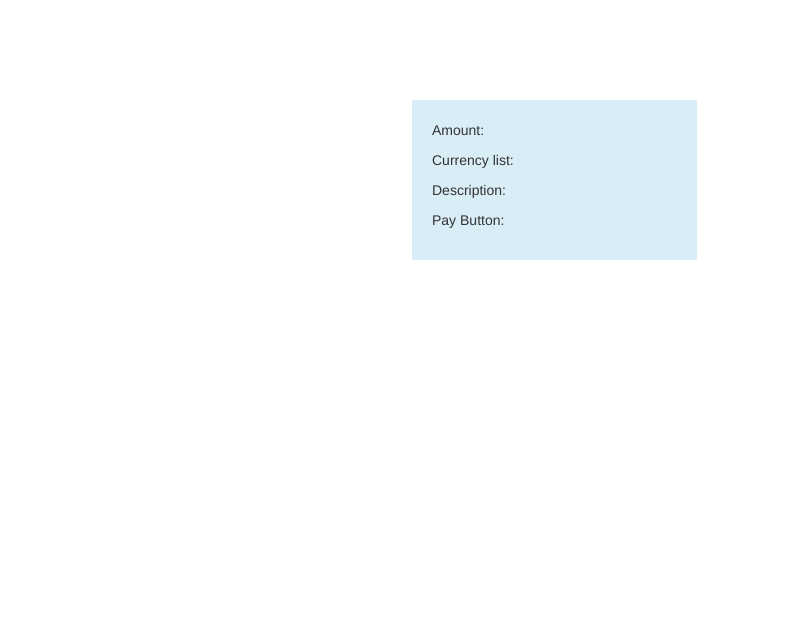
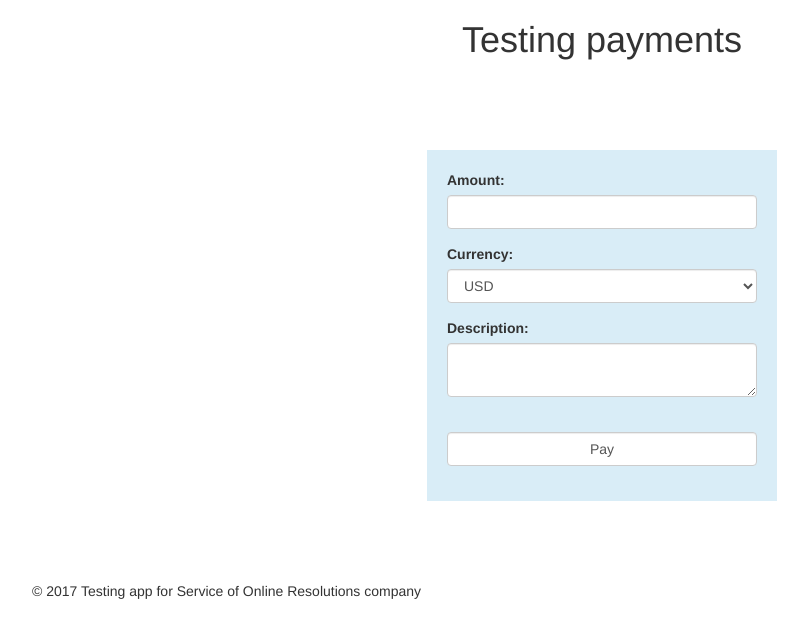
Before and after one commit to grydinywka/sor-test-task, a Flask app: page / in a window 1280 px wide. Shown: the top 638 px of the page, without its empty margins (38-846 px from the left). Run offline with Flask 2, Linux system fonts and the light colour scheme; some libraries are stand-ins or nearby versions.

Commit message:
first view of index page

```diff
--- a/app/__init__.py
+++ b/app/__init__.py
@@ -1,6 +1,8 @@
 from flask import Flask
+from flask_wtf.csrf import CSRFProtect
 
 app = Flask(__name__)
 app.config.from_object('config')
+csrf = CSRFProtect(app)
 
 from app import views
--- a/app/static/css/main.css
+++ b/app/static/css/main.css
@@ -1,4 +1,8 @@
-.content {
-    margin-top: 100px;
+#content-form {
+
     padding: 20px;
 }
+
+#content {
+    margin: 80px 0;
+}
--- a/app/templates/base.html
+++ b/app/templates/base.html
@@ -15,7 +15,29 @@
           href="{{ url_for('static', filename='css/main.css') }}">
 </head>
 <body>
-{% block content %}{% endblock content %}
+<div class="container">
+    <!-- Start Header -->
+    <div class="row" id="header">
+        <div class="col-xs-12">
+            <h1 class="text-center">Testing payments</h1>
+        </div>
+    </div>
+    <!-- End Header -->
+
+    <!-- Start Content -->
+    <div class="row" id="content">
+        {% block content %}{% endblock content %}
+    </div>
+    <!-- Start Content -->
+
+    <!-- Start Footer -->
+    <div class="row" id="footer">
+        <div class="col-xs-12">
+            {% block footer %}&copy; 2017 Testing app for Service of Online Resolutions company{% endblock footer %}
+        </div>
+    </div>
+    <!-- End Footer -->
+</div>
 </body>
 
 </html>
--- a/app/templates/index.html
+++ b/app/templates/index.html
@@ -1,11 +1,32 @@
 {% extends "base.html" %}
 {% block content %}
-<div class="container">
-    <div class="col-xs-offset-4 col-xs-3 col-xs-offset-5 content bg-info">
-        <p class="">Amount:</p>
-        <p class="">Currency list:</p>
-        <p class="">Description:</p>
-        <p class="">Pay Button:</p>
+
+<div class="col-xs-offset-4 col-xs-4 col-xs-offset-4">
+    <div class="bg-info" id="content-form">
+        <form method="post" action="">
+            <input type="hidden" name="csrf_token" value="{{ csrf_token() }}"/>
+
+            <div class="form-group">
+                <label for="amount" class="control-label">Amount:</label>
+                <input name="amount" type="number" class="form-control" id="amount" min="0.01" step="0.01"/>
+            </div>
+            <div class="form-group">
+                <label for="currency" class="control-label">Currency:</label>
+                <select name="currency" class="form-control" id="currency">
+                    <option value="usd">USD</option>
+                    <option value="eur">EUR</option>
+                </select>
+            </div>
+            <div class="form-group">
+                <label for="description" class="control-label">Description:</label>
+                <textarea name="description" class="form-control" id="description"></textarea>
+            </div>
+            <div class="form-group">
+                <label class="control-label"></label>
+                <input type="submit" class="form-control" value="Pay"/>
+            </div>
+        </form>
     </div>
 </div>
+
 {% endblock content %}
--- a/app/views.py
+++ b/app/views.py
@@ -1,24 +1,16 @@
-from flask import render_template
+from flask import render_template, request
 
 from app import app
 
-@app.route('/')
+@app.route('/', methods=['GET', 'POST'])
 def index():
-    user = {'nickname': 'Miguel'}  # fake user
-    posts = [  # fake array of posts
-        {
-            'author': {'nickname': 'John'},
-            'body': 'Beautiful day in Portland!'
-        },
-        {
-            'author': {'nickname': 'Susan'},
-            'body': 'The Avengers movie was so cool!'
-        }
-    ]
-    return  render_template("index.html",
-                            title="Home",
-                            user=user,
-                            posts=posts)
+    if request.method == 'POST':
+        print "POST method"
+    else:
+        print "GET method"
+    return render_template("index.html",
+                            title="Home"
+                            )
 
 @app.route('/index/')
 def next():
```
